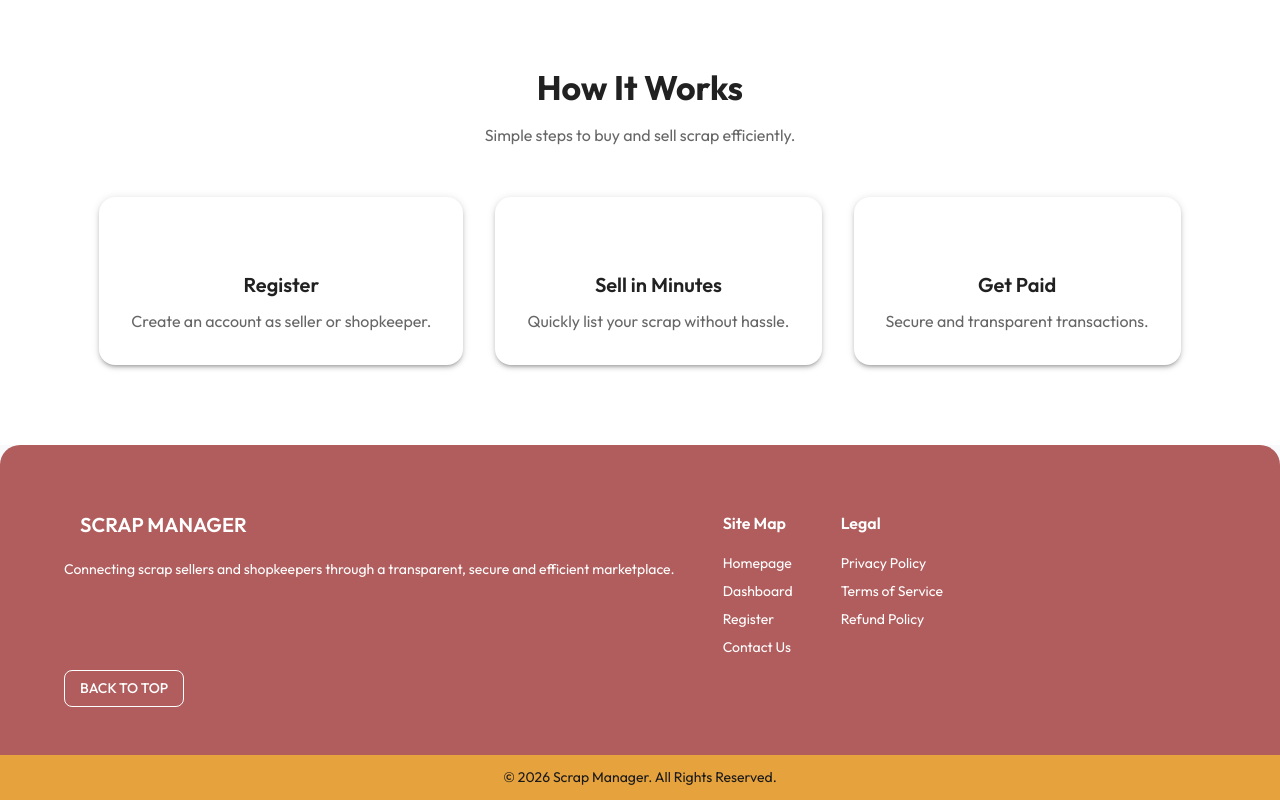
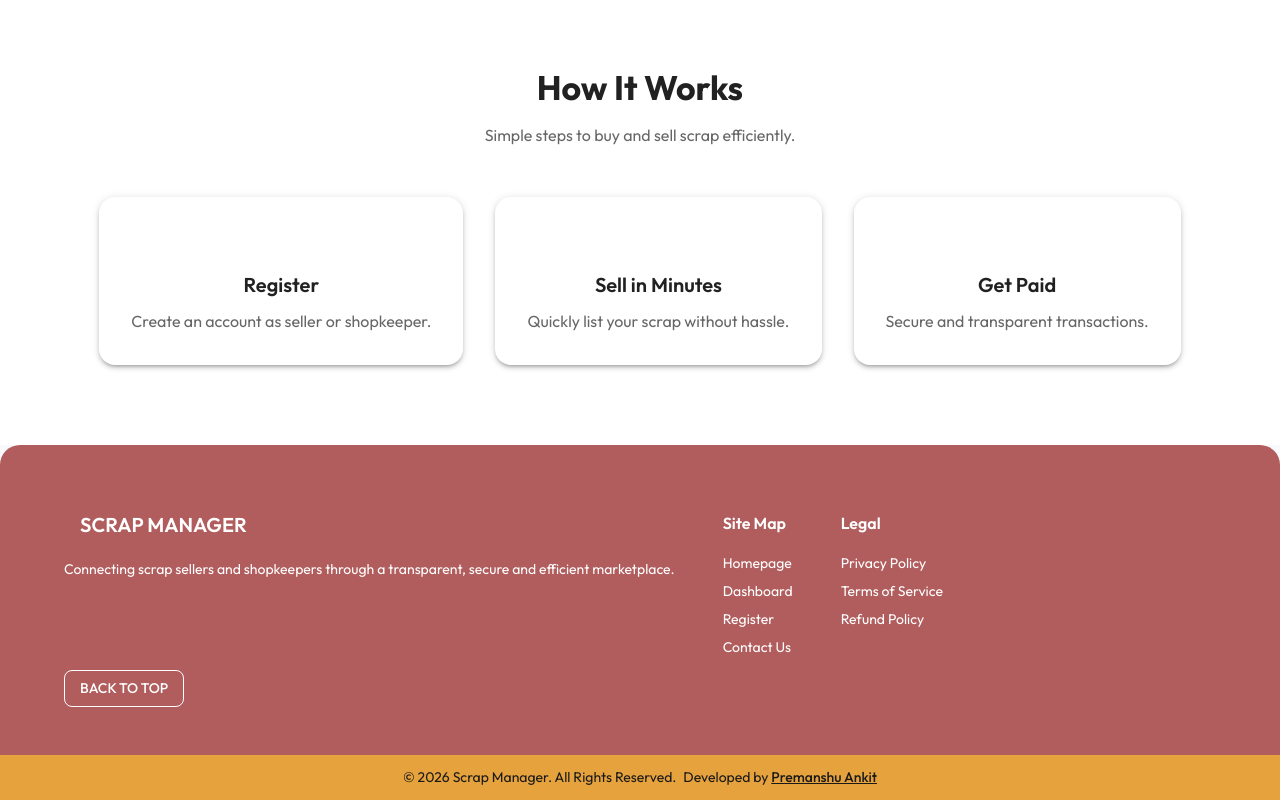
Before and after one commit to Premanshuankit/ScrapWala-Frontend, a React (Vite) app: page / in a window 1280 px wide. Shown: the part 517-1317 px from the top of the page. Built offline with nearby package versions, Linux system fonts and the light colour scheme; no server answers; some icons are missing.

Commit message:
updated the footer

```diff
--- a/src/components/Footer.jsx
+++ b/src/components/Footer.jsx
@@ -44,7 +44,10 @@
                 <IconButton sx={{ color: "#fff" }}>
                   <XIcon />
                 </IconButton>
-                <IconButton sx={{ color: "#fff" }}>
+                <IconButton href="https://www.linkedin.com/in/premanshu-ankit"
+                                target="_blank"
+                                rel="noopener noreferrer"
+                                sx={{ color: "#fff" }}>
                   <LinkedInIcon />
                 </IconButton>
                 <IconButton sx={{ color: "#fff" }}>
@@ -115,7 +118,21 @@
             color: "#1a1a1a",
             fontSize: "14px",
           }}>
-          © {new Date().getFullYear()} Scrap Manager. All Rights Reserved.
+            © {new Date().getFullYear()} Scrap Manager. All Rights Reserved.{" "}
+            <span style={{ marginLeft: "4px" }}>
+              Developed by{" "}
+            </span>
+            <a
+              href="https://github.com/Premanshuankit"
+              target="_blank"
+              rel="noopener noreferrer"
+              style={{
+                color: "#1a1a1a",
+                fontWeight: 500,
+                textDecoration: "underline",
+              }}>
+              Premanshu Ankit
+            </a>
         </Box>
       </Box>
     );
```
